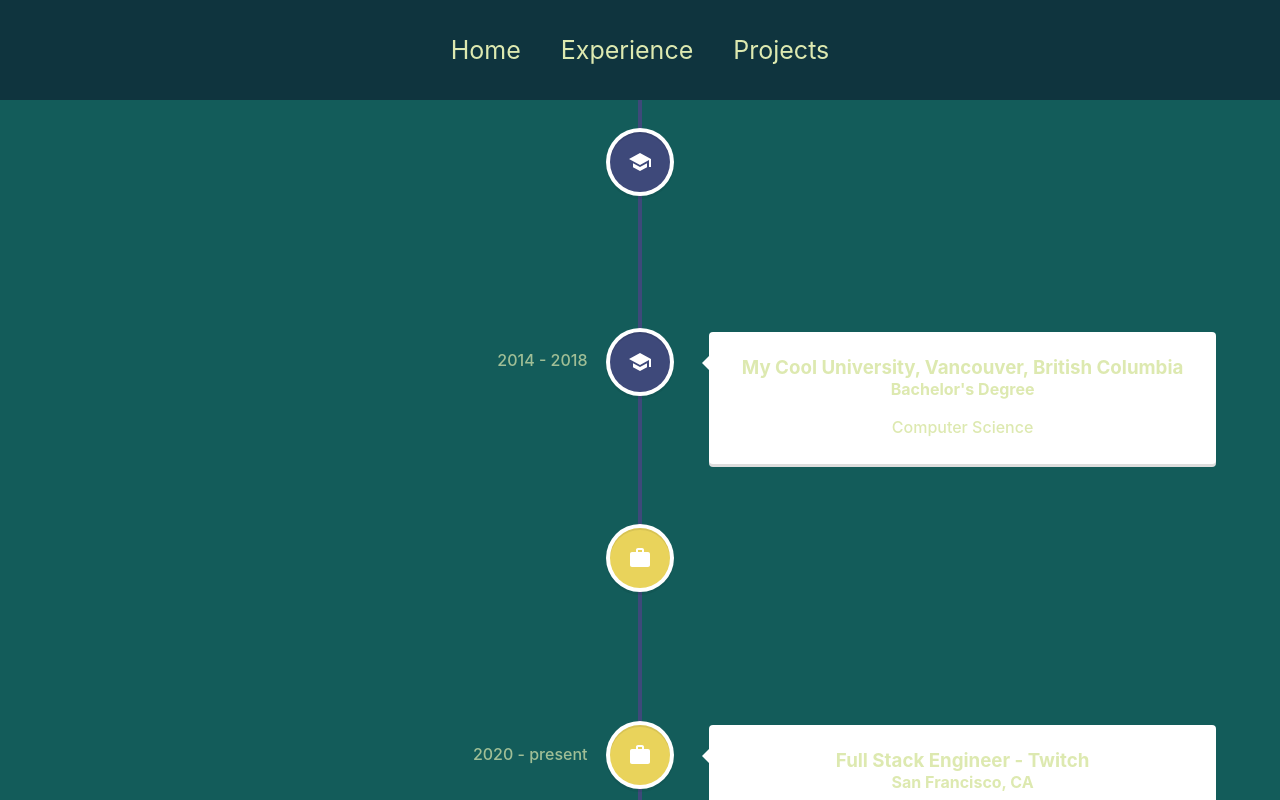
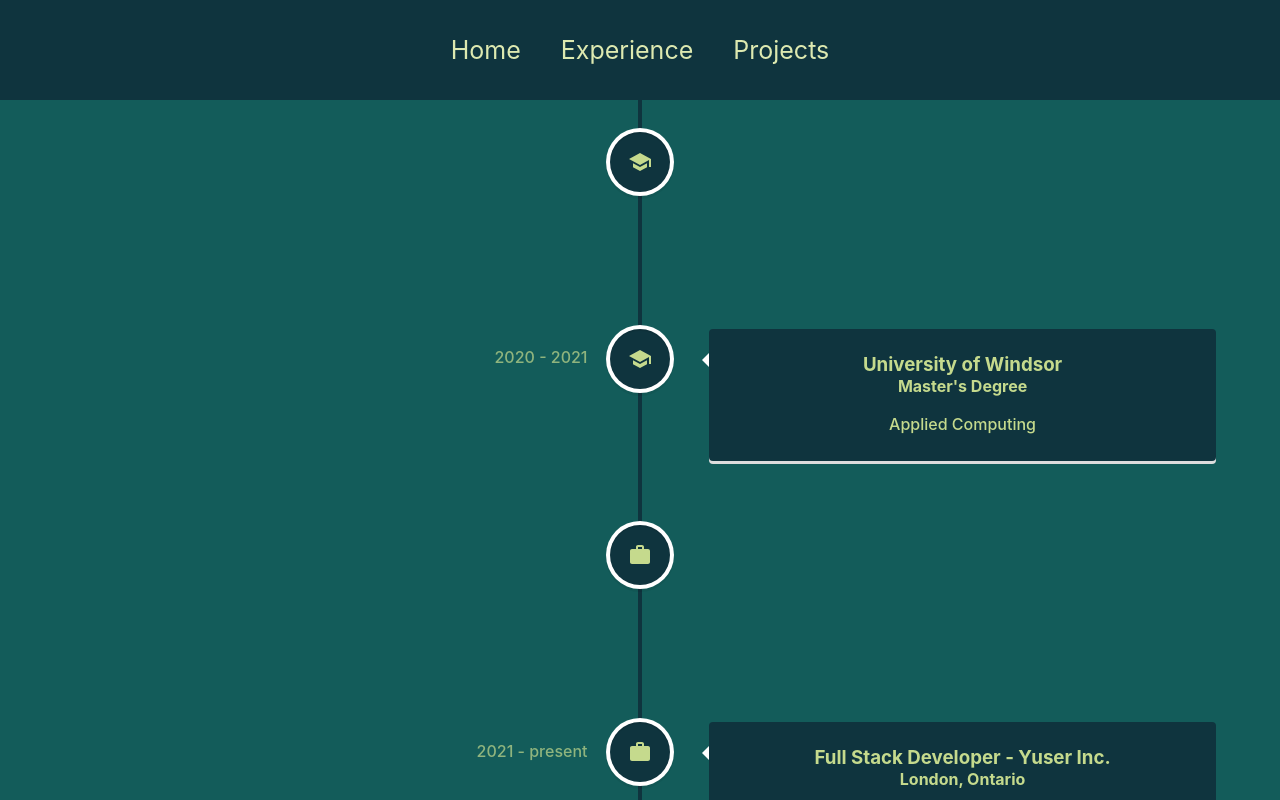
Before and after one commit to naderik/react-e-portfolio, a React (Create React App) app: page /experience in a window 1280 px wide. Shown: the top 800 px of the page. Built offline with nearby package versions, Linux system fonts and the light colour scheme.

Commit message:
experience page looks good

```diff
--- a/src/pages/Experience.js
+++ b/src/pages/Experience.js
@@ -10,60 +10,67 @@ import WorkIcon from "@mui/icons-material/Work";
 function Experience() {
   return (
     <div className="experience">
-      <VerticalTimeline lineColor="#3e497a">
+      <VerticalTimeline lineColor="#0F343E">
         <VerticalTimelineElement
           className="vertical-timeline-element--education"
-          date="2010 - 2014"
-          iconStyle={{ background: "#3e497a", color: "#fff" }}
+          date="2014 - 2018"
+          contentStyle={{ background: "#0F343E", color: "#C5DA8D" }}
+          iconStyle={{ background: "#0F343E", color: "#C5DA8D" }}
           icon={<SchoolIcon />}
         >
           <h3 className="vertical-timeline-element-title">
-            My Random High School, Random Place, Random State
+            Islamic Azad University
           </h3>
-          <p> High School Diploma</p>
+          <h4 className="vertical-timeline-element-subtitle">
+            Bachelor's Degree
+          </h4>
+          <p>IT Engineering</p>
         </VerticalTimelineElement>
         <VerticalTimelineElement
           className="vertical-timeline-element--education"
-          date="2014 - 2018"
-          iconStyle={{ background: "#3e497a", color: "#fff" }}
+          date="2020 - 2021"
+          contentStyle={{ background: "#0F343E", color: "#C5DA8D" }}
+          iconStyle={{ background: "#0F343E", color: "#C5DA8D" }}
           icon={<SchoolIcon />}
         >
           <h3 className="vertical-timeline-element-title">
-            My Cool University, Vancouver, British Columbia
+            University of Windsor
           </h3>
 
           <h4 className="vertical-timeline-element-subtitle">
-            Bachelor's Degree
+            Master's Degree
           </h4>
 
-          <p> Computer Science</p>
+          <p> Applied Computing </p>
         </VerticalTimelineElement>
         <VerticalTimelineElement
           className="vertical-timeline-element--work"
-          date="2018 - 2020"
-          iconStyle={{ background: "#e9d35b", color: "#fff" }}
+          date="2020 - 2021"
+          contentStyle={{ background: "#0F343E", color: "#C5DA8D" }}
+          iconStyle={{ background: "#0F343E", color: "#C5DA8D" }}
           icon={<WorkIcon />}
         >
           <h3 className="vertical-timeline-element-title">
-            Back End Engineer - Google
+            Software Developer - University of Windsor
           </h3>
           <h4 className="vertical-timeline-element-subtitle">
-            San Francisco, CA
+            Windsor, Ontario
           </h4>
           <p>Developed the backend infrastructure for 3 projects.</p>
         </VerticalTimelineElement>
 
         <VerticalTimelineElement
           className="vertical-timeline-element--work"
-          date="2020 - present"
-          iconStyle={{ background: "#e9d35b", color: "#fff" }}
+          date="2021 - present"
+          contentStyle={{ background: "#0F343E", color: "#C5DA8D" }}
+          iconStyle={{ background: "#0F343E", color: "#C5DA8D" }}
           icon={<WorkIcon />}
         >
           <h3 className="vertical-timeline-element-title">
-            Full Stack Engineer - Twitch
+            Full Stack Developer - Yuser Inc.
           </h3>
           <h4 className="vertical-timeline-element-subtitle">
-            San Francisco, CA
+            London, Ontario
           </h4>
           <p>
             Helped the team launch 2 major features by working both in the front
@@ -71,7 +78,7 @@ function Experience() {
           </p>
         </VerticalTimelineElement>
       </VerticalTimeline>
-    </div>
+    </div >
   );
 }
 
--- a/src/styles/Home.css
+++ b/src/styles/Home.css
@@ -38,7 +38,8 @@
 .prompt svg {
     font-size: 60px;
     margin: 5px;
-    color: #EBD86D;
+    color: #C5DA8D;
+    cursor: pointer;
 }
 
 .skills {
```
